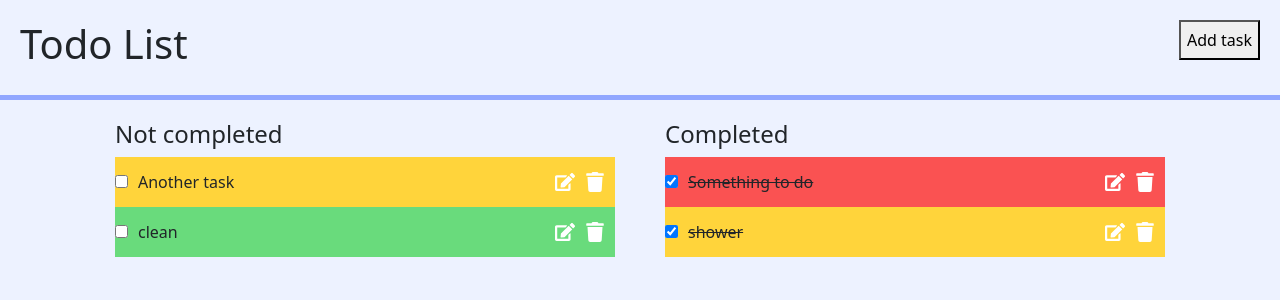
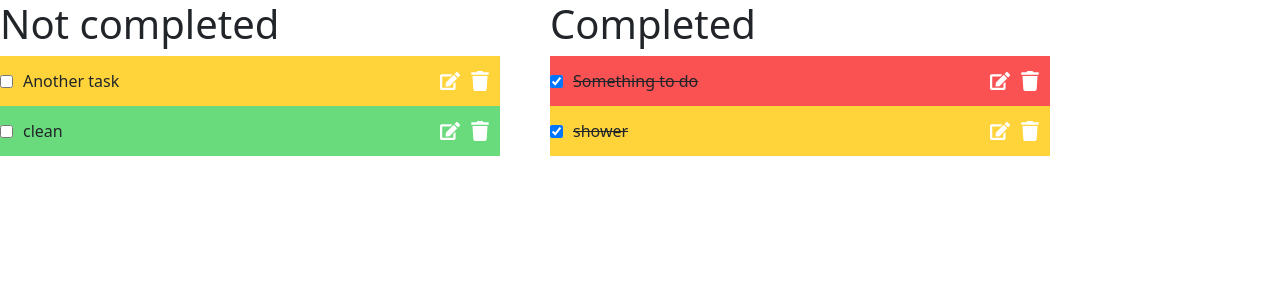
Before and after one commit to qbitech-solutions/Zadatak-za-praksu, a React (Vite) app: page / in a window 1280 px wide. Shown: the top 300 px of the page. Built offline with nearby package versions, Linux system fonts and the light colour scheme; data requests are answered from the project's data file.

Commit message:
Revert "Implement sort and added global style"
This reverts commit 6cfa45210baef23c179f5a5b34854b3a7da257f5.

```diff
--- a/index.html
+++ b/index.html
@@ -3,12 +3,6 @@
   <head>
     <meta charset="UTF-8" />
     <link rel="icon" type="image/svg+xml" href="/todo.svg" />
-    <link rel="preconnect" href="https://fonts.googleapis.com" />
-    <link rel="preconnect" href="https://fonts.gstatic.com" crossorigin />
-    <link
-      href="https://fonts.googleapis.com/css2?family=Montserrat:wght@400;600;700&display=swap"
-      rel="stylesheet"
-    />
     <link
       rel="stylesheet"
       href="https://cdn.jsdelivr.net/npm/bootstrap@5.3.0/dist/css/bootstrap.min.css"
--- a/src/Global.styles.ts
+++ /dev/null
@@ -1,14 +0,0 @@
-import { createGlobalStyle } from "styled-components";
-
-export const GlobalStyle = createGlobalStyle`
-:root{
-  font-family: 'Montserrat',sans-serif;
-  font-weight: 400;
-  box-sizing: border-box;
-}
-
-body{
-  margin: 0;
-  padding: 0;
-  background-color: #edf2ff;
-}`;
--- a/src/components/Modal/Modal.tsx
+++ b/src/components/Modal/Modal.tsx
@@ -1,6 +1,5 @@
 import { Modal, Button } from "react-bootstrap";
 import { ModalProps } from "../../types";
-import { useState } from "react";
 
 const CustomModal = ({
   show,
@@ -9,41 +8,19 @@ const CustomModal = ({
   title,
   children,
   confirmText = "Confirm",
-  currentPriority,
-  handlePriorityChange,
 }: ModalProps) => {
-  const [newPriority, setNewPriority] = useState(currentPriority || "red");
-
   return (
     <Modal show={show} onHide={handleClose}>
       <Modal.Header closeButton>
         <Modal.Title>{title}</Modal.Title>
       </Modal.Header>
-      <Modal.Body>
-        {children}
-        <label style={{ marginLeft: "10px" }}>Priority:</label>
-        <select
-          value={newPriority}
-          onChange={(e) => {
-            const selectedPriority = e.target.value as
-              | "red"
-              | "yellow"
-              | "green";
-            setNewPriority(selectedPriority);
-            handlePriorityChange?.(selectedPriority);
-          }}
-        >
-          <option value="red">Red</option>
-          <option value="yellow">Yellow</option>
-          <option value="green">Green</option>
-        </select>
-      </Modal.Body>
+      <Modal.Body>{children}</Modal.Body>
       <Modal.Footer>
         <Button variant="secondary" onClick={handleClose}>
           Close
         </Button>
         {handleConfirm && (
-          <Button variant="primary" onClick={() => handleConfirm(newPriority)}>
+          <Button variant="primary" onClick={handleConfirm}>
             {confirmText}
           </Button>
         )}
--- a/src/components/TodoItems/TodoItems.tsx
+++ b/src/components/TodoItems/TodoItems.tsx
@@ -17,14 +17,10 @@ const TodoItems = ({
   const [editedTask, setEditedTask] = useState(todo.task);
   const [showEditModal, setShowEditModal] = useState(false);
   const [showDeleteModal, setShowDeleteModal] = useState(false);
-  const [editPriority, setEditPriority] = useState(todo.priority);
 
   const handleEdit = async (id: number) => {
     try {
-      await axios.patch(`${config.apiUrl}/${id}`, {
-        task: editedTask,
-        priority: editPriority,
-      });
+      await axios.patch(`${config.apiUrl}/${id}`, { task: editedTask });
       setShowEditModal(false);
       onTaskChange();
     } catch (error) {
@@ -56,13 +52,8 @@ const TodoItems = ({
       <CustomModal
         show={showEditModal}
         handleClose={() => setShowEditModal(false)}
-        handleConfirm={(newPriority) => {
-          setEditPriority(newPriority);
-          handleEdit(todo.id);
-        }}
+        handleConfirm={() => handleEdit(todo.id)}
         title="Edit Task"
-        currentPriority={editPriority}
-        handlePriorityChange={(newPriority) => setEditPriority(newPriority)}
       >
         <label>Edit Task:</label>
         <input
--- a/src/components/TodoList/TodoList.styled.ts
+++ b/src/components/TodoList/TodoList.styled.ts
@@ -2,20 +2,5 @@ import styled from "styled-components";
 
 export const StyledTodoList = styled.div`
   display: flex;
-  justify-content: center;
   gap: 50px;
-  padding: 20px;
 `;
-
-export const StyledTodoDiv = styled.div`
-  display: flex;
-  justify-content: space-between;
-  height: 100px;
-  padding: 20px;
-  border-bottom: 5px solid #91a7ff;
-`;
-
-export const StyledButton = styled.button`
-  height: 40px;
-  cursor: pointer;
-`;
--- a/src/components/TodoList/TodoList.tsx
+++ b/src/components/TodoList/TodoList.tsx
@@ -3,7 +3,7 @@ import TodoItems from "../TodoItems/TodoItems";
 import axios from "axios";
 import config from "../../config";
 import { Todo } from "../../types";
-import { StyledTodoList, StyledTodoDiv, StyledButton } from "./TodoList.styled";
+import { StyledTodoList } from "./TodoList.styled";
 
 const TodoList = () => {
   const [completedTodo, setCompletedTodo] = useState<Todo[]>([]);
@@ -54,23 +54,11 @@ const TodoList = () => {
     }
   };
 
-  const sortByPriority = (todo: Todo[]) => {
-    return todo.sort((a, b) => {
-      const priorityOrder = { red: 1, yellow: 2, green: 3 };
-      return priorityOrder[a.priority] - priorityOrder[b.priority];
-    });
-  };
-
   return (
-    <>
-      <StyledTodoDiv>
-        <h1>Todo List</h1>
-        <StyledButton>Add task</StyledButton>
-      </StyledTodoDiv>
     <StyledTodoList>
       <div>
-          <h4>Not completed</h4>
-          {sortByPriority(notCompletedTodo).map((todo) => (
+        <h1>Not completed</h1>
+        {notCompletedTodo.map((todo) => (
           <TodoItems
             key={todo.id}
             todo={todo}
@@ -80,8 +68,8 @@ const TodoList = () => {
         ))}
       </div>
       <div>
-          <h4>Completed</h4>
-          {sortByPriority(completedTodo).map((todo) => (
+        <h1>Completed</h1>
+        {completedTodo.map((todo) => (
           <TodoItems
             key={todo.id}
             todo={todo}
@@ -91,7 +79,6 @@ const TodoList = () => {
         ))}
       </div>
     </StyledTodoList>
-    </>
   );
 };
 
--- a/src/main.tsx
+++ b/src/main.tsx
@@ -1,11 +1,9 @@
 import React from "react";
 import ReactDOM from "react-dom/client";
 import App from "./App.tsx";
-import { GlobalStyle } from "./Global.styles.ts";
 
 ReactDOM.createRoot(document.getElementById("root")!).render(
   <React.StrictMode>
-    <GlobalStyle />
     <App />
   </React.StrictMode>
 );
--- a/src/types.ts
+++ b/src/types.ts
@@ -14,10 +14,8 @@ export type TodoItemsProps = {
 export type ModalProps = {
   show: boolean;
   handleClose: () => void;
-  handleConfirm?: (newPriority: "red" | "yellow" | "green") => void; // Include the argument
+  handleConfirm?: () => void;
   title: string;
   children: React.ReactNode;
   confirmText?: string;
-  currentPriority?: "red" | "yellow" | "green";
-  handlePriorityChange?: (newPriority: "red" | "yellow" | "green") => void;
 };
```
Lines whose indentation alone changed are shown as unchanged.
